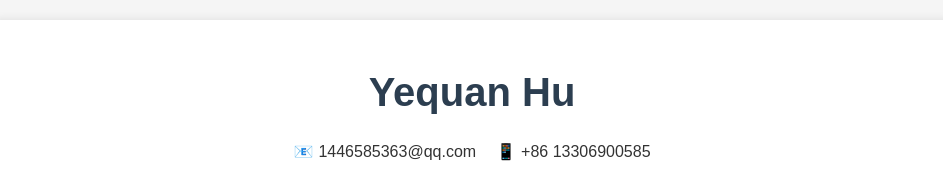
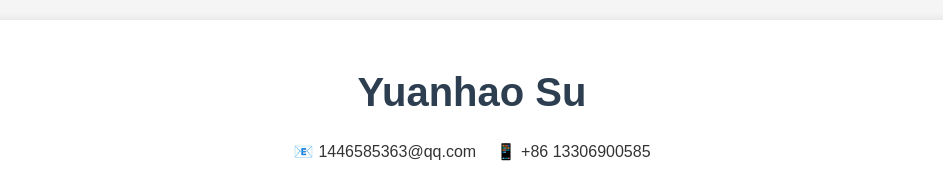
Before and after one commit to HaroldYUANHAOSU/Yuanhao-Su, a plain HTML site: page index.html in a window 1280 px wide. Shown: the top 174 px of the page, without its empty margins (168-1111 px from the left). Drawn offline with Linux system fonts and the light colour scheme.

Commit message:
Update index.html

```diff
--- a/index.html
+++ b/index.html
@@ -110,7 +110,7 @@
 <body>
     <div class="container">
         <div class="header">
-            <h1>Yequan Hu</h1>
+            <h1>Yuanhao Su</h1>
             <div class="contact-info">
                 <div class="contact-item">
                     <span>📧</span>
```
